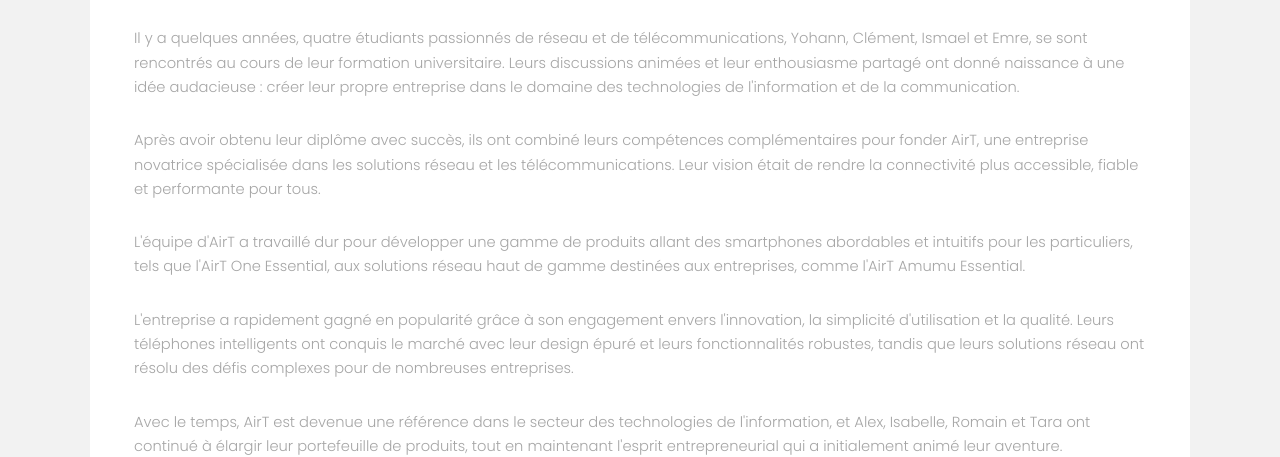
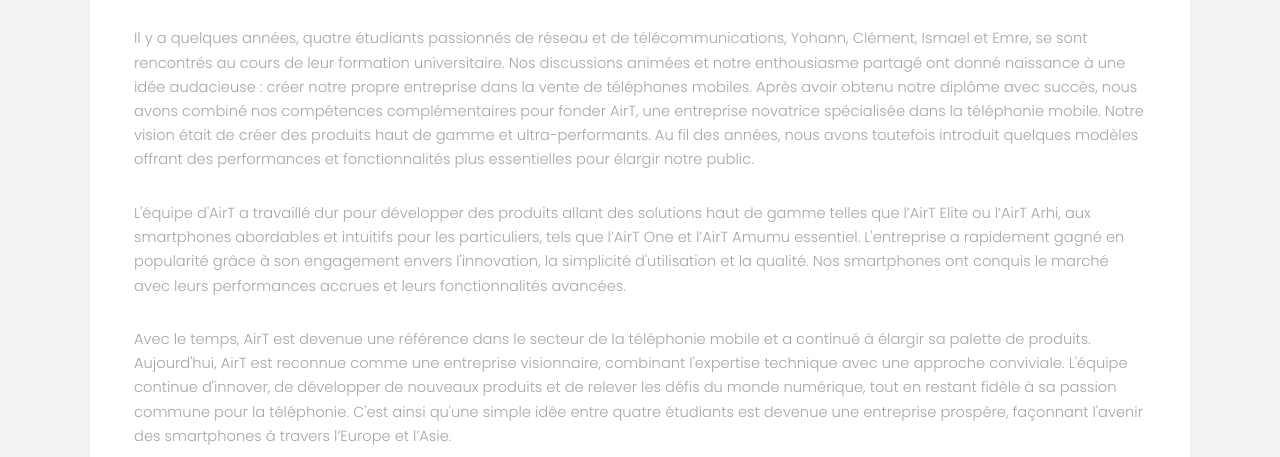
Before and after one commit to YohannMitel/airt, a plain HTML site: page generic.html in a window 1280 px wide. Shown: the part 512-969 px from the top of the page. Drawn offline with Linux system fonts and the light colour scheme.

Commit message:
Update generic.html

```diff
--- a/generic.html
+++ b/generic.html
@@ -41,38 +41,36 @@
 			<div class="box">
 				<div class="content">
 					<header class="align-center">
-						<p>De la salle de classe à l'innovation connectée : découvrez comment AirT a commencé son voyage pour redéfinir la connectivité.</p>
+						<p>De la salle de classe à l'innovation connectée : découvrez comment AirT a commencé son voyage
+							pour redéfinir la connectivité.</p>
 						<h2>Qui sommes nous ?</h2>
 					</header>
 					<p>Il y a quelques années, quatre étudiants passionnés de réseau et de télécommunications, Yohann,
-						Clément, Ismael et Emre, se sont rencontrés au cours de leur formation universitaire. Leurs
-						discussions animées et leur enthousiasme partagé ont donné naissance à une idée audacieuse :
-						créer leur propre entreprise dans le domaine des technologies de l'information et de la
-						communication.</p>
+						Clément, Ismael et Emre, se sont rencontrés au cours de leur formation universitaire. Nos
+						discussions animées et notre enthousiasme partagé ont donné naissance à une idée audacieuse :
+						créer notre propre entreprise dans la vente de téléphones mobiles. Après avoir obtenu notre
+						diplôme avec succès, nous avons combiné nos compétences complémentaires pour fonder AirT, une
+						entreprise novatrice spécialisée dans la téléphonie mobile. Notre vision était de créer des
+						produits haut de gamme et ultra-performants. Au fil des années, nous avons toutefois introduit
+						quelques modèles offrant des performances et fonctionnalités plus essentielles pour élargir
+						notre public.</p>
 
-					<p>Après avoir obtenu leur diplôme avec succès, ils ont combiné leurs compétences complémentaires
-						pour fonder AirT, une entreprise novatrice spécialisée dans les solutions réseau et les
-						télécommunications. Leur vision était de rendre la connectivité plus accessible, fiable et
-						performante pour tous.</p>
+					<p>L'équipe d'AirT a travaillé dur pour développer des produits allant des solutions haut de gamme
+						telles que l’AirT Elite ou l’AirT Arhi, aux smartphones abordables et intuitifs pour les
+						particuliers, tels que l’AirT One et l’AirT Amumu essentiel. L'entreprise a rapidement gagné en
+						popularité grâce à son engagement envers l'innovation, la simplicité d'utilisation et la
+						qualité. Nos smartphones ont conquis le marché avec leurs performances accrues et leurs
+						fonctionnalités avancées.
+					</p>
 
-					<p>L'équipe d'AirT a travaillé dur pour développer une gamme de produits allant des smartphones
-						abordables et intuitifs pour les particuliers, tels que l'AirT One Essential, aux solutions
-						réseau haut de gamme destinées aux entreprises, comme l'AirT Amumu Essential.</p>
+					<p>Avec le temps, AirT est devenue une référence dans le secteur de la téléphonie mobile et a
+						continué à élargir sa palette de produits. Aujourd'hui, AirT est reconnue comme une entreprise
+						visionnaire, combinant l'expertise technique avec une approche conviviale. L'équipe continue
+						d'innover, de développer de nouveaux produits et de relever les défis du monde numérique, tout
+						en restant fidèle à sa passion commune pour la téléphonie. C'est ainsi qu'une simple idée entre
+						quatre étudiants est devenue une entreprise prospère, façonnant l'avenir des smartphones à
+						travers l’Europe et l’Asie.</p>
 
-					<p>L'entreprise a rapidement gagné en popularité grâce à son engagement envers l'innovation, la
-						simplicité d'utilisation et la qualité. Leurs téléphones intelligents ont conquis le marché avec
-						leur design épuré et leurs fonctionnalités robustes, tandis que leurs solutions réseau ont
-						résolu des défis complexes pour de nombreuses entreprises.</p>
-
-					<p>Avec le temps, AirT est devenue une référence dans le secteur des technologies de l'information,
-						et Alex, Isabelle, Romain et Tara ont continué à élargir leur portefeuille de produits, tout en
-						maintenant l'esprit entrepreneurial qui a initialement animé leur aventure.</p>
-
-					<p>Aujourd'hui, AirT est reconnue comme une entreprise visionnaire, combinant l'expertise technique
-						avec une approche conviviale. L'équipe continue d'innover, de développer de nouveaux produits et
-						de relever les défis du monde numérique, tout en restant fidèle à leur passion commune pour les
-						réseaux et les télécommunications. C'est ainsi qu'une simple idée entre quatre étudiants est
-						devenue une entreprise prospère, façonnant l'avenir de la connectivité.</p>
 				</div>
 			</div>
 		</div>
```
